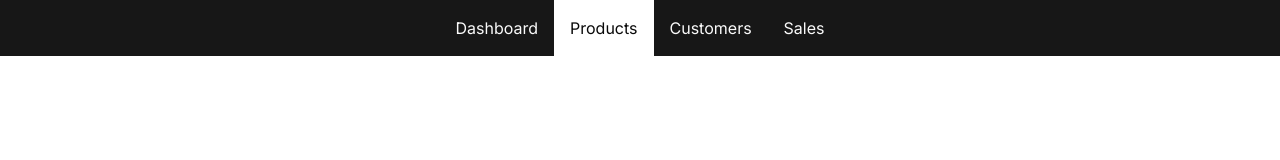
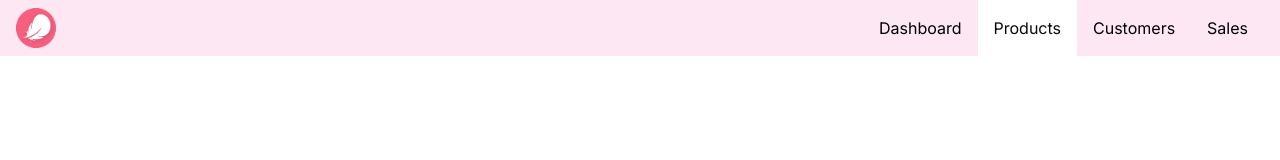
Before and after one commit to ProgrammerJM/Her-Health-Hub, a Next.js app: page /admin/products in a window 1280 px wide. Shown: the top 160 px of the page. Built offline with nearby package versions, Linux system fonts and the light colour scheme; no server answers; the database is empty.

Commit message:
feat: update Nav component with logo and change background color

```diff
--- a/src/components/Nav.tsx
+++ b/src/components/Nav.tsx
@@ -1,13 +1,17 @@
 "use client";
 
 import { cn } from "@/lib/utils";
+import Image from "next/image";
 import Link from "next/link";
 import { usePathname } from "next/navigation";
 import React, { ComponentProps } from "react";
 
 export default function Nav({ children }: { children: React.ReactNode }) {
   return (
-    <nav className="bg-primary text-primary-foreground flex justify-center px-4">
+    <nav className="text-black flex justify-center px-4 bg-pink-100">
+      <div className="flex justify-between items-center w-full max-w-screen-lg">
+        <Image src={"/mainLogo.png"} alt="Logo" width={40} height={40} />
+      </div>
       {children}
     </nav>
   );
```
